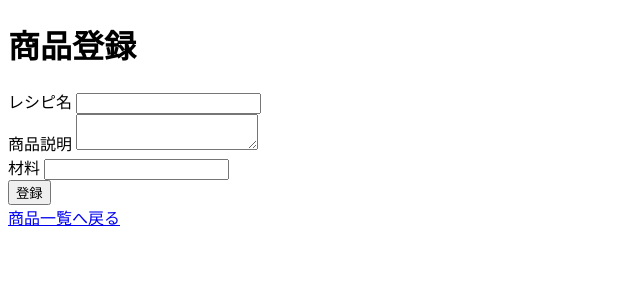
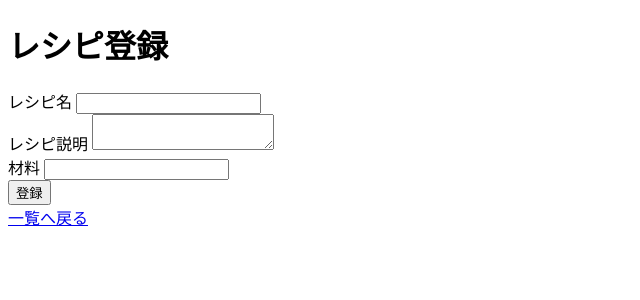
Before and after one commit to minamidate216/final, a PHP site: page /Registration.php in a window 1280 px wide. Shown: the top 300 px of the page, without its empty margins (0-640 px from the left). Run offline with PHP 8.4, Linux system fonts and the light colour scheme.

Commit message:
Update Registration.php

```diff
--- a/src/Registration.php
+++ b/src/Registration.php
@@ -7,17 +7,17 @@ require 'db-connect.php'
 <html lang="ja">
   <head>
     <meta charset="UTF-8" />
-    <title>商品登録</title>
+    <title>レシピ登録</title>
   </head>
   <body>
-    <h1>商品登録</h1>
+    <h1>レシピ登録</h1>
     <form action="registrationend.php" method="post">
       <div class="form">
         <label for="name">レシピ名</label>
         <input type="text" id="title" name="title" required />
       </div>
       <div class="group">
-        <label for="description">商品説明</label>
+        <label for="description">レシピ説明</label>
         <textarea id="descriptions" name="descriptions" required></textarea>
       </div>
       <div class="group">
@@ -26,6 +26,6 @@ require 'db-connect.php'
       </div>
       <button type="submit">登録</button>
     </form>
-    <a href="index.php">商品一覧へ戻る</a>
+    <a href="index.php">一覧へ戻る</a>
   </body>
 </html>
```
